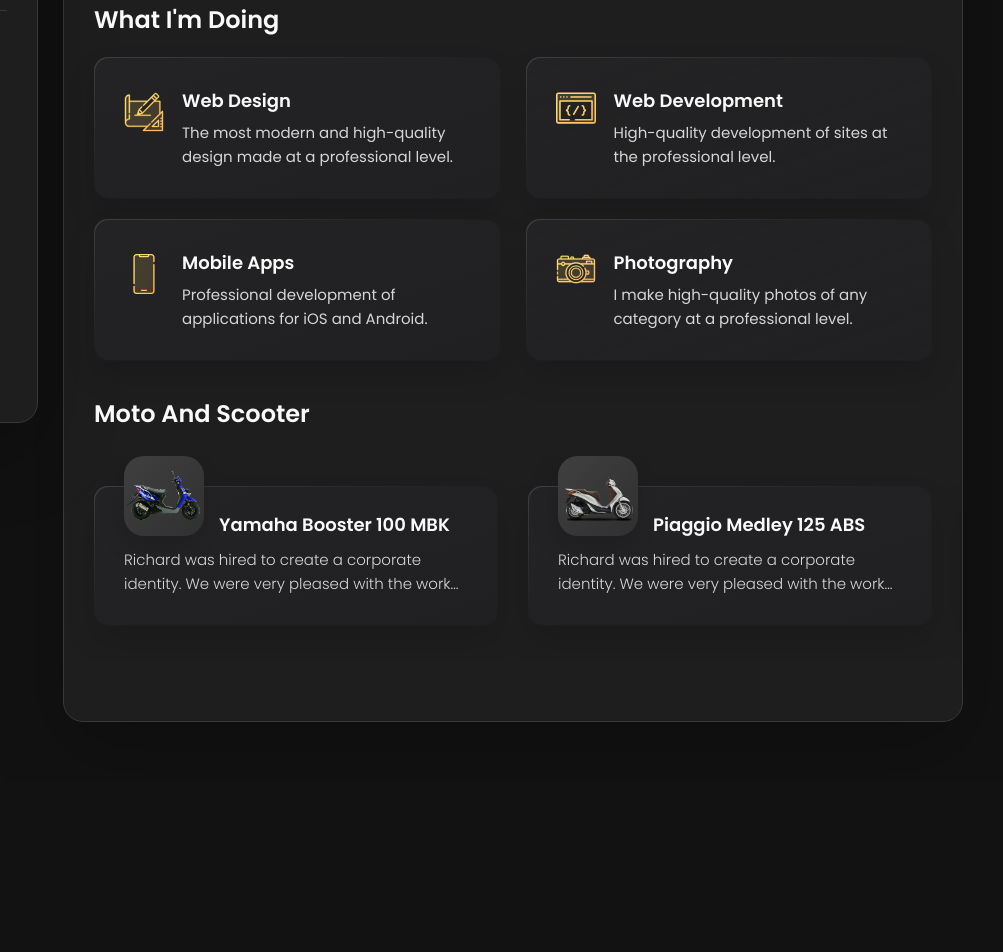
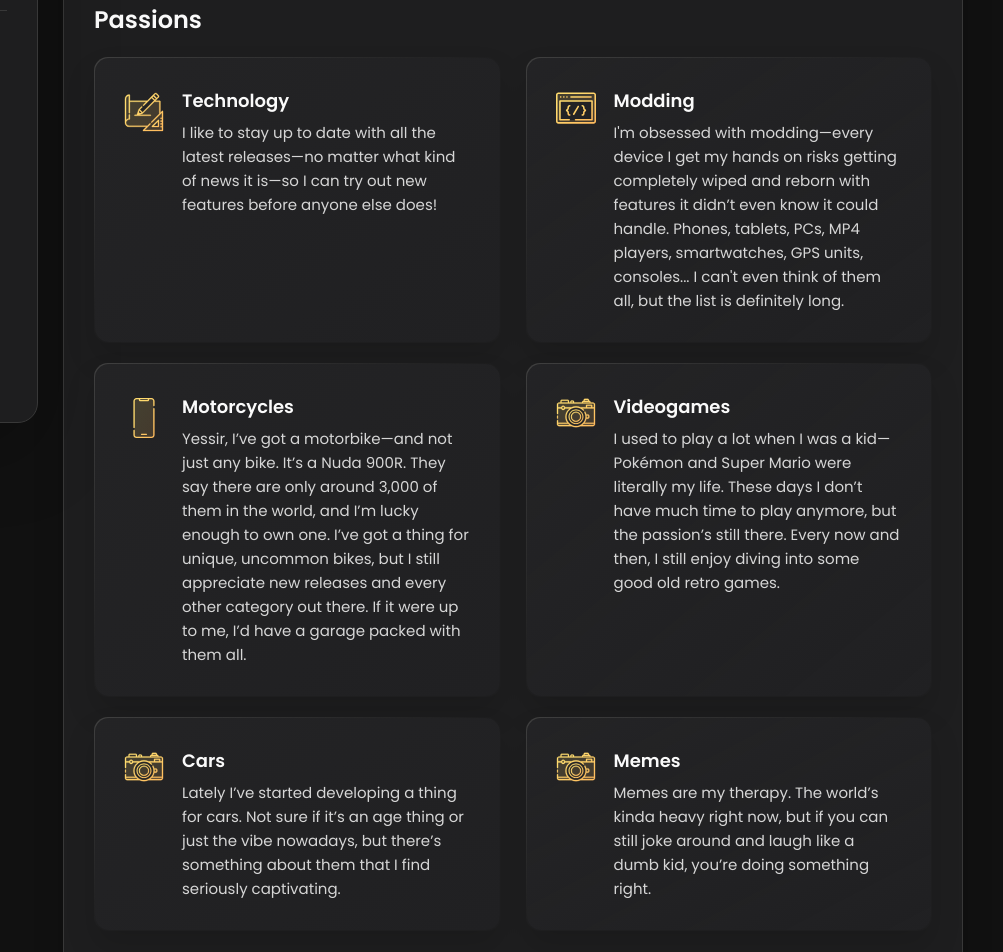
Before and after one commit to gioeleali/portfolio, a plain HTML site: page index.html in a window 1280 px wide. Shown: the part 400-1352 px from the top of the page, 277-1280 px from the left. Before the commit the page ends 1182 px from the top, so only its background shows below. Drawn offline with nearby package versions, Linux system fonts and the light colour scheme.

Commit message:
adjust text passions

```diff
--- a/index.html
+++ b/index.html
@@ -245,7 +245,7 @@
 
         <section class="service">
 
-          <h3 class="h3 service-title">What i'm doing</h3>
+          <h3 class="h3 service-title">Passions</h3>
 
           <ul class="service-list">
 
@@ -257,10 +257,10 @@
               </div>
 
               <div class="service-content-box">
-                <h4 class="h4 service-item-title">Web design</h4>
+                <h4 class="h4 service-item-title">Technology</h4>
 
                 <p class="service-item-text">
-                  The most modern and high-quality design made at a professional level.
+                  I like to stay up to date with all the latest releases—no matter what kind of news it is—so I can try out new features before anyone else does!
                 </p>
               </div>
 
@@ -273,10 +273,10 @@
               </div>
 
               <div class="service-content-box">
-                <h4 class="h4 service-item-title">Web development</h4>
+                <h4 class="h4 service-item-title">Modding</h4>
 
                 <p class="service-item-text">
-                  High-quality development of sites at the professional level.
+                  I'm obsessed with modding—every device I get my hands on risks getting completely wiped and reborn with features it didn’t even know it could handle. Phones, tablets, PCs, MP4 players, smartwatches, GPS units, consoles... I can't even think of them all, but the list is definitely long.
                 </p>
               </div>
 
@@ -289,10 +289,10 @@
               </div>
 
               <div class="service-content-box">
-                <h4 class="h4 service-item-title">Mobile apps</h4>
+                <h4 class="h4 service-item-title">Motorcycles</h4>
 
                 <p class="service-item-text">
-                  Professional development of applications for iOS and Android.
+                  Yessir, I’ve got a motorbike—and not just any bike. It’s a Nuda 900R. They say there are only around 3,000 of them in the world, and I’m lucky enough to own one. I’ve got a thing for unique, uncommon bikes, but I still appreciate new releases and every other category out there. If it were up to me, I’d have a garage packed with them all.
                 </p>
               </div>
 
@@ -305,10 +305,42 @@
               </div>
 
               <div class="service-content-box">
-                <h4 class="h4 service-item-title">Photography</h4>
+                <h4 class="h4 service-item-title">Videogames</h4>
 
                 <p class="service-item-text">
-                  I make high-quality photos of any category at a professional level.
+                  I used to play a lot when I was a kid—Pokémon and Super Mario were literally my life. These days I don’t have much time to play anymore, but the passion’s still there. Every now and then, I still enjoy diving into some good old retro games.
+                </p>
+              </div>
+
+            </li>
+
+            <li class="service-item">
+
+              <div class="service-icon-box">
+                <img src="./assets/images/icon-photo.svg" alt="camera icon" width="40">
+              </div>
+
+              <div class="service-content-box">
+                <h4 class="h4 service-item-title">Cars</h4>
+
+                <p class="service-item-text">
+                  Lately I’ve started developing a thing for cars. Not sure if it’s an age thing or just the vibe nowadays, but there’s something about them that I find seriously captivating.
+                </p>
+              </div>
+
+            </li>
+
+            <li class="service-item">
+
+              <div class="service-icon-box">
+                <img src="./assets/images/icon-photo.svg" alt="camera icon" width="40">
+              </div>
+
+              <div class="service-content-box">
+                <h4 class="h4 service-item-title">Memes</h4>
+
+                <p class="service-item-text">
+                  Memes are my therapy. The world’s kinda heavy right now, but if you can still joke around and laugh like a dumb kid, you’re doing something right.
                 </p>
               </div>
 
```
